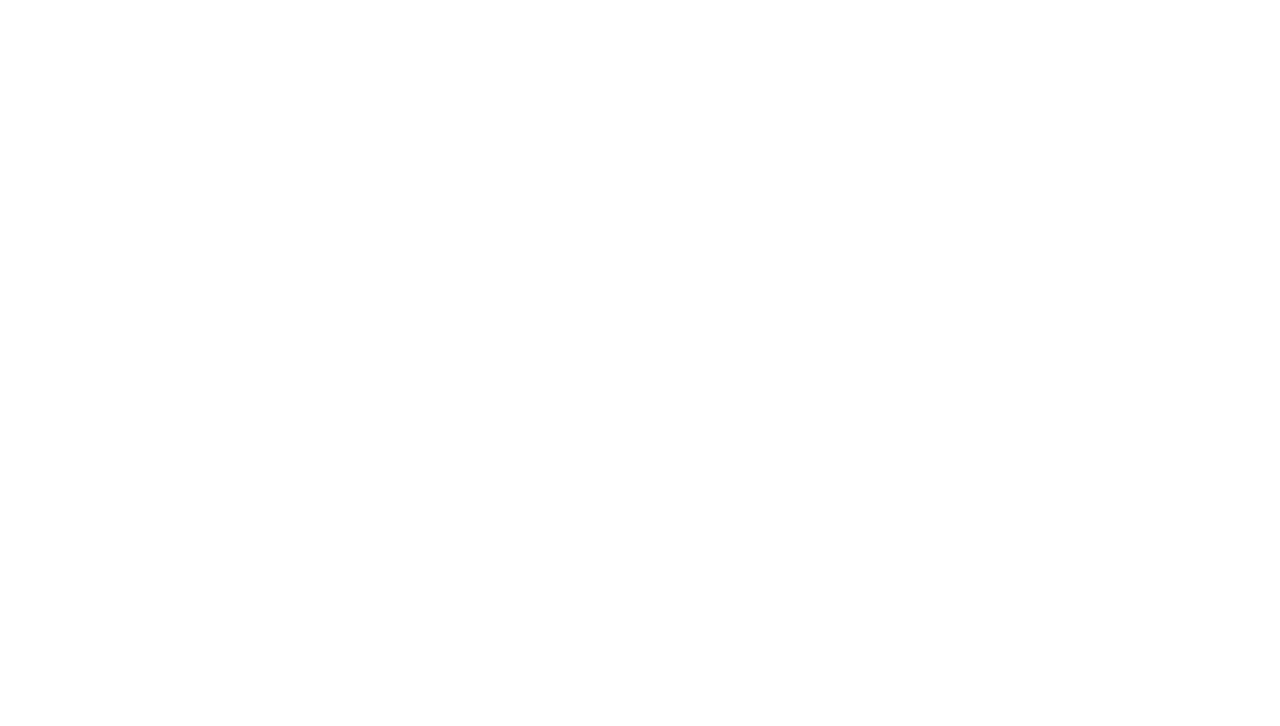
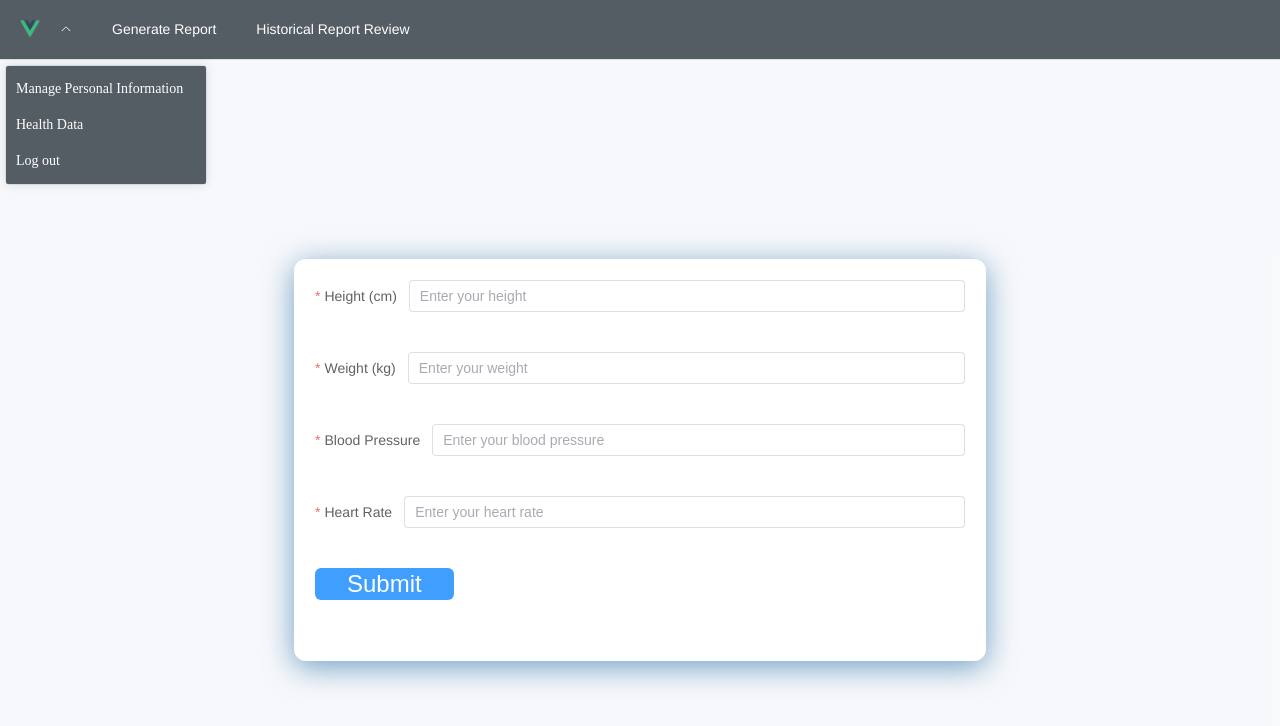
Before and after one commit to LeonalZong/ELEC5620, a Vue app: page /HealthData in a window 1280 px wide. Before the commit this address had no page. Shown: the top 726 px of the page. Built offline with nearby package versions, Linux system fonts and the light colour scheme.

Commit message:
HD Added

```diff
--- /dev/null
+++ b/src/components/HealthData.vue
@@ -0,0 +1,161 @@
+<template>
+    <div>
+      <el-menu :default-active="activeIndex" class="el-menu-demo" mode="horizontal" @select="handleSelect"
+          :background-color="backgroundColor" :text-color="textColor" :active-text-color="activeTextColor">
+          <el-sub-menu index="1">
+              <template v-slot:title><img src="../assets/logo.png" alt="Image 1" style="width: 20px; height: 20px; margin-right: 8px;"></template>
+              <el-menu-item index="1-1">Manage Personal Information</el-menu-item>
+              <el-menu-item index="1-2" @click="goToPage('/HealthData')">Health Data</el-menu-item>
+              <el-menu-item index="1-3" @click="logout">Log out</el-menu-item>
+          </el-sub-menu>
+          <el-menu-item index="2" @click="goToPage('/ReportGeneration')">Generate Report</el-menu-item>
+          <el-menu-item index="3" @click="goToPage('/ReportReview')">Historical Report Review</el-menu-item>
+      </el-menu>
+      <div class="form-container">
+        <el-form :model="healthData" :rules="rules" ref="healthFormRef">
+          <el-form-item label="Height (cm)" prop="height">
+            <el-input v-model="healthData.height" placeholder="Enter your height" clearable></el-input>
+          </el-form-item>
+          <el-form-item label="Weight (kg)" prop="weight">
+            <el-input v-model="healthData.weight" placeholder="Enter your weight" clearable></el-input>
+          </el-form-item>
+          <el-form-item label="Blood Pressure" prop="bloodPressure">
+            <el-input v-model="healthData.bloodPressure" placeholder="Enter your blood pressure" clearable></el-input>
+          </el-form-item>
+          <el-form-item label="Heart Rate" prop="heartRate">
+            <el-input v-model="healthData.heartRate" placeholder="Enter your heart rate" clearable></el-input>
+          </el-form-item>
+          <el-form-item>
+            <el-button type="primary" @click="submitHealthData">Submit</el-button>
+          </el-form-item>
+        </el-form>
+      </div>
+    </div>
+  </template>
+
+  <script>
+  export default {
+    name: 'HealthData',
+    data() {
+      return {
+        healthData: {
+          height: '',
+          weight: '',
+          bloodPressure: '',
+          heartRate: '',
+        },
+        rules: {
+          height: [
+            { required: true, message: 'Height is required', trigger: 'blur' },
+          ],
+          weight: [
+            { required: true, message: 'Weight is required', trigger: 'blur' },
+          ],
+          bloodPressure: [
+            { required: true, message: 'Blood pressure is required', trigger: 'blur' },
+          ],
+          heartRate: [
+            { required: true, message: 'Heart rate is required', trigger: 'blur' },
+          ],
+        },
+      };
+    },
+    props: {
+      activeIndex: {
+        type: String,
+        default: '1',
+      },
+      backgroundColor: {
+        type: String,
+        default: '#545c64',
+      },
+      textColor: {
+        type: String,
+        default: '#fff',
+      },
+      activeTextColor: {
+        type: String,
+        default: '#ffd04b',
+      },
+    },
+    methods: {
+      handleSelect(key, keyPath) {
+        console.log(key, keyPath);
+      },
+      logout() {
+        // 清除本地存储的 token
+        localStorage.removeItem('token');
+
+        // 跳转回登录页面
+        this.$router.push('/');
+      },
+      goToPage(route) {
+        this.$router.push(route); // 使用 Vue Router 进行页面跳转
+      },
+      submitHealthData() {
+        this.$refs.healthFormRef.validate((valid) => {
+          if (valid) {
+            alert('Submit!');
+            console.log('Health data submitted:', this.healthData);
+            // Send data to backend
+          } else {
+            console.log('Validation failed');
+          }
+        });
+      },
+    },
+  };
+  </script>
+
+  <style scoped>
+  .form-container {
+    display: flex;
+    justify-content: center;
+    align-items: center;
+    height: 100vh;
+    background-color: #f5f7fac9;
+  }
+
+  .el-form {
+    width: 650px;
+    padding: 21px;
+    background-color: #fff;
+    box-shadow: 0 6px 30px rgba(70, 132, 180, 0.76);
+    border-radius: 12px;
+    transition: all 0.3s ease-in-out;
+  }
+
+  /* 增加表单项之间的间距 */
+  ::v-deep .el-form-item {
+    margin-bottom: 40px;
+  }
+  /* 让提交按钮居中 */
+  ::v-deep .el-form-item:last-child {
+    text-align: center;
+  }
+  /* 美化提交按钮 */
+  ::v-deep .el-button {
+    font-size: 24px;
+    padding: 16px 32px;
+    background-color: #409EFF;
+    color: #fff;
+    border: none;
+    border-radius: 6px;
+    text-align: center;
+  }
+
+  /* 提交按钮的加深效果 */
+  ::v-deep .el-button:hover {
+    background-color: #66b0ff;
+  }
+
+  /* 输入框的边框 */
+  ::v-deep .el-input__inner {
+    border-radius: 5px;
+  }
+
+  /* 为输入框添加聚焦时的边框加深 */
+  ::v-deep .el-input__inner:focus {
+    border-color: #409EFF;
+  }
+  </style>
--- a/src/router/index.js
+++ b/src/router/index.js
@@ -4,6 +4,7 @@ import HealthManagement from '../components/HealthManagement.vue'; // 健康管
 import UpdateInformation from '../components/UpdateInformation.vue' // Users update/upload their health information
 import ReportGeneration from '@/components/ReportGeneration.vue'; // Users generate reports
 import ReportReview from '@/components/ReportReview.vue'; // User review their reports
+import HealthData from '../components/HealthData.vue'; // 导入新创建的 HealthData 组件
 
 const routes = [
   {
@@ -31,6 +32,11 @@ const routes = [
     name: 'ReportReview',
     component: ReportReview,
   },
+  {
+    path: '/HealthData',
+    name: 'HealthData',
+    component: HealthData, // 将 HealthData 组件添加到路由中
+  },
 ];
 
 const router = createRouter({
```
